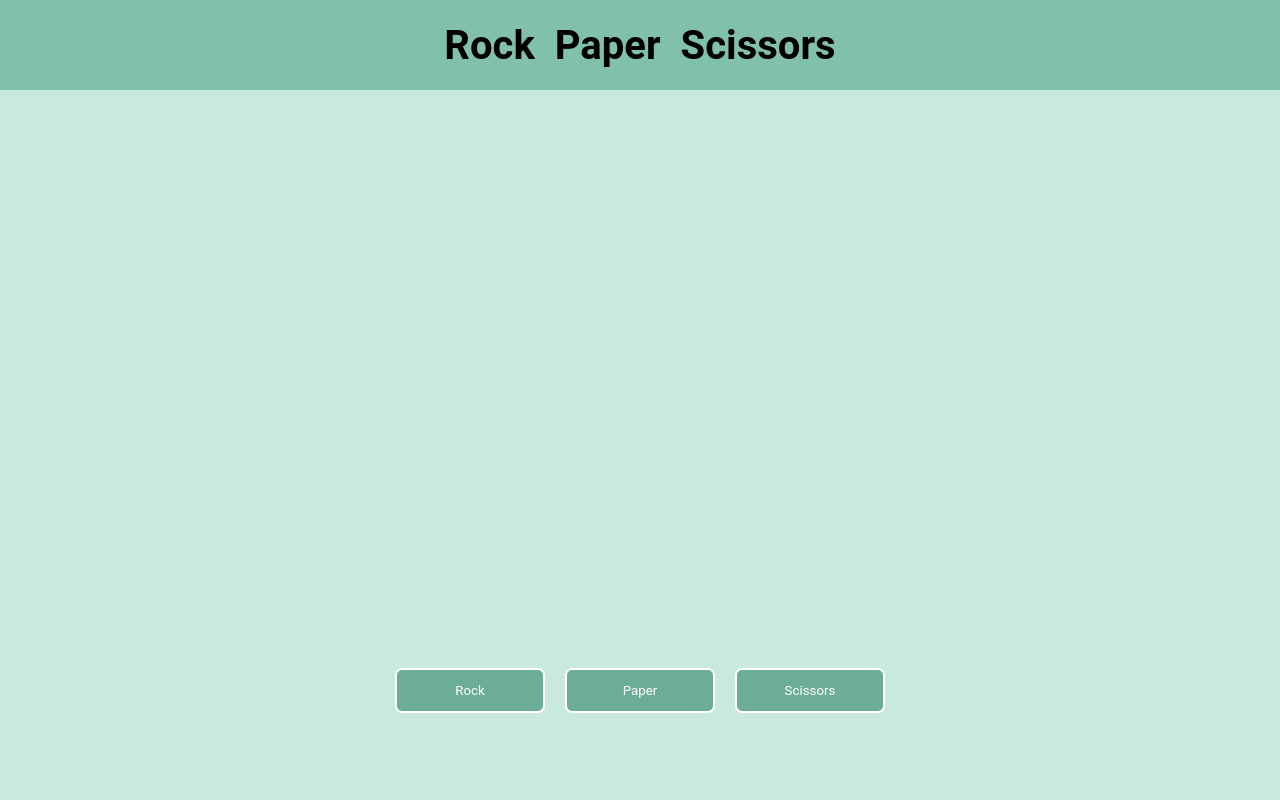
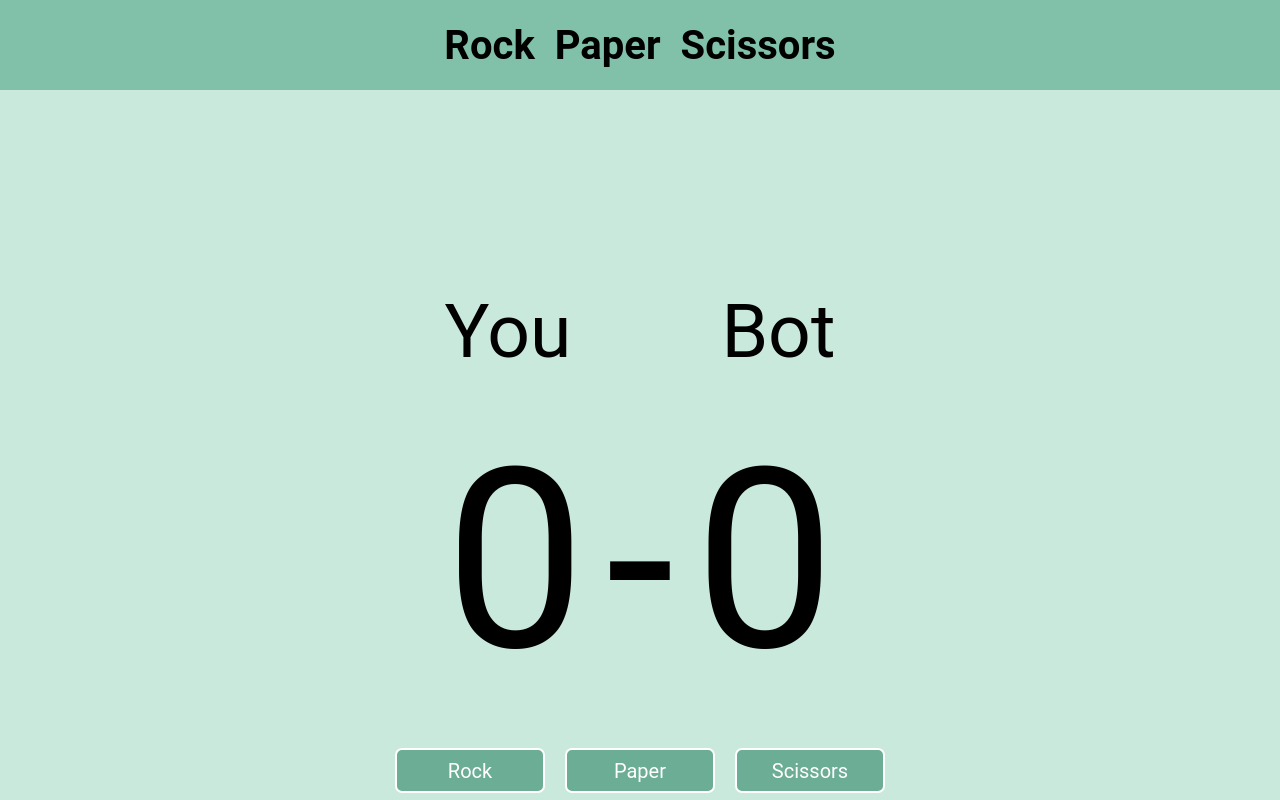
Before and after one commit to DanielGarciaFernandez/Rock-Paper-Scissors, a plain HTML site: page index.html in a window 1280 px wide. Shown: the top 800 px of the page. Drawn offline with Linux system fonts and the light colour scheme.

Commit message:
Variables con los botones añadidas

```diff
--- a/index.html
+++ b/index.html
@@ -5,7 +5,7 @@
     <meta name="viewport" content="width=device-width, initial-scale=1.0">
     <title>Rock Paper Scissors</title>
     <link rel='stylesheet' href='style.css'/>
-    <script src="logic.js"></script>
+
 </head>
 <body>
     <div class="title-container">
@@ -14,13 +14,21 @@
         <div class="title-3"><b>Scissors</b></div>
     </div>
     <div class="cuerpo">
+        <div class="info">
+            <div class="you">You</div>
+            <div class="bot">Bot</div>
+        </div>
         <div class="marcador">
-            <div class="yo"></div>
-            <div class="choice">
+            <div id="yo">0</div>
+            <div id="separador">-</div>
+            <div id="bot">0</div>
+        </div>
+        <div class="choice">
                 <button id="rock">Rock</button>
                 <button id="paper">Paper</button>
                 <button id="scissors">Scissors</button>
         </div>
     </div>
+    <script src="logic.js"></script><!-- Se mueve abajo para que el DOM cargue por completo antes de ejecutar el javascript -->
 </body>
 </html>
--- a/logic.js
+++ b/logic.js
@@ -1 +1,43 @@
-console.log(1);
+function gethumanchoice() {
+
+    let rockButton = document.getElementById("rock");
+    let paperButton = document.getElementById("paper");
+    let scissorsButton = document.getElementById("scissors");
+
+    let mychoice; // Declare mychoice outside of the event handlers
+
+    // Event handlers
+    rockButton.onclick = function() {
+        mychoice = 1; // Choose rock
+        console.log("mychoice:", mychoice); // Log after choice is made
+    };
+
+    paperButton.onclick = function() {
+        mychoice = 2; // Choose paper
+        console.log("mychoice:", mychoice); // Log after choice is made
+    };
+
+    scissorsButton.onclick = function() {
+        mychoice = 3; // Choose scissors
+        console.log("mychoice:", mychoice); // Log after choice is made
+    };
+
+}
+function getcomputerchoice(){
+    let botchoice = Math.floor(Math.random() * 3) + 1;
+    console.log(botchoice);
+    if (botchoice == 1){
+        //mejor usarlo para el humanchoice
+    }
+}
+
+
+
+function playRound(humanchoice, computerchoice) {
+    // your code here!
+  }
+
+  const humanselection = gethumanchoice();
+  const computerselection = getcomputerchoice();
+
+  playRound(humanselection, computerselection);
--- a/style.css
+++ b/style.css
@@ -26,14 +26,51 @@
     margin-right: 10px;
   }
 
+
+
   .cuerpo{
     background-color: #c9e9dd;
     display: flex;
     align-items: center;
     justify-content: center;
-    height: 1200px;
+    height: 900px;
     flex-direction: column;
   }
+
+
+  .info{
+  display: flex;
+  justify-content: center;
+  align-items: center;
+  flex-direction: row;
+  margin-bottom: 40px;
+  font-size: 75px;
+  }
+  .you{
+    margin-right: 75px;
+  }
+  .bot{
+    margin-left: 75px;
+  }
+
+
+  .marcador{
+  display: flex;
+  justify-content: center;
+  align-items: center;
+  flex-direction: row;
+  margin-bottom: 40px;
+  font-size: 250px;
+  }
+  #separador{
+    margin-right: 20px;
+    margin-left: 20px;
+  }
+
+
+
+
+
   .choice{
   display: flex;
   justify-content: center;
@@ -53,6 +90,7 @@
   margin-right: 10px;
   border: rgb(255, 255, 255) 2px solid;
   cursor: pointer;
+  font-size: 20px;
   }
   #paper{
     display: flex;
@@ -67,6 +105,7 @@
     margin-right: 10px;
     border: rgb(255, 255, 255) 2px solid;
     cursor: pointer;
+    font-size: 20px;
     }
   #scissors{
     display: flex;
@@ -81,4 +120,5 @@
     margin-right: 10px;
     border: rgb(255, 255, 255) 2px solid;
     cursor: pointer;
+    font-size: 20px;
     }
```
